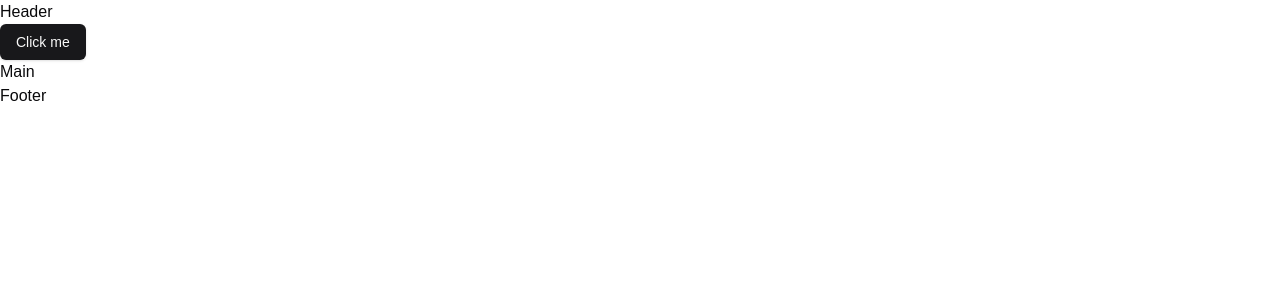
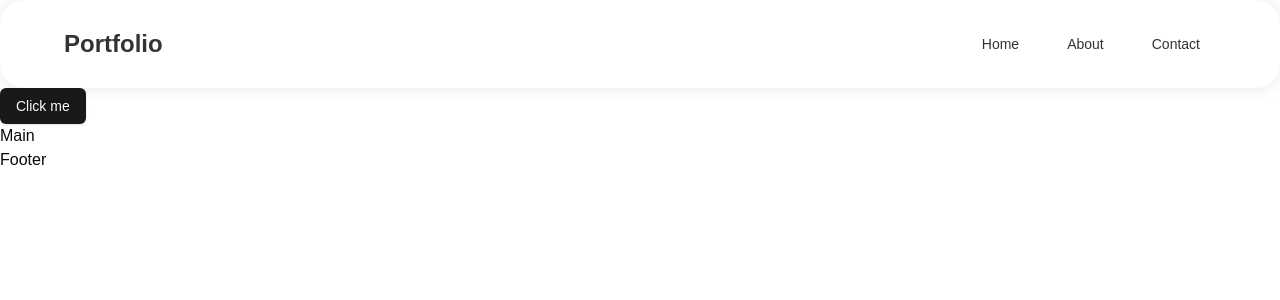
Before and after one commit to ut42univ/Portfolio, a Next.js app: page / in a window 1280 px wide. Shown: the top 300 px of the page. Built offline with nearby package versions, Linux system fonts and the light colour scheme.

Commit message:
✨ ヘッダー部分を追加

```diff
--- a/src/components/Header.jsx
+++ b/src/components/Header.jsx
@@ -1,7 +1,24 @@
+import Link from "next/link";
+import styles from "./Header.module.css";
+import { Button } from "@/components/ui/button";
+
 export const Header = () => {
   return (
-    <header>
-      <div>Header</div>
+    <header className={styles.header}>
+      <h3 className="text-2xl font-semibold">Portfolio</h3>
+      <nav>
+        <ul>
+          <Link href="#">
+            <Button variant="ghost">Home</Button>
+          </Link>
+          <Link href="#">
+            <Button variant="ghost">About</Button>
+          </Link>
+          <Link href="#">
+            <Button variant="ghost">Contact</Button>
+          </Link>
+        </ul>
+      </nav>
     </header>
   );
 };
--- /dev/null
+++ b/src/components/Header.module.css
@@ -0,0 +1,16 @@
+.header {
+  height: 88px;
+  display: flex;
+  justify-content: space-between;
+  align-items: center;
+  padding: 1rem 4rem;
+  background-color: white;
+  color: #333;
+  box-shadow: 0 0 16px rgba(0, 0, 0, 0.1);
+  border-radius: 24px;
+}
+
+.header nav ul {
+  display: flex;
+  gap: 1rem;
+}
```
